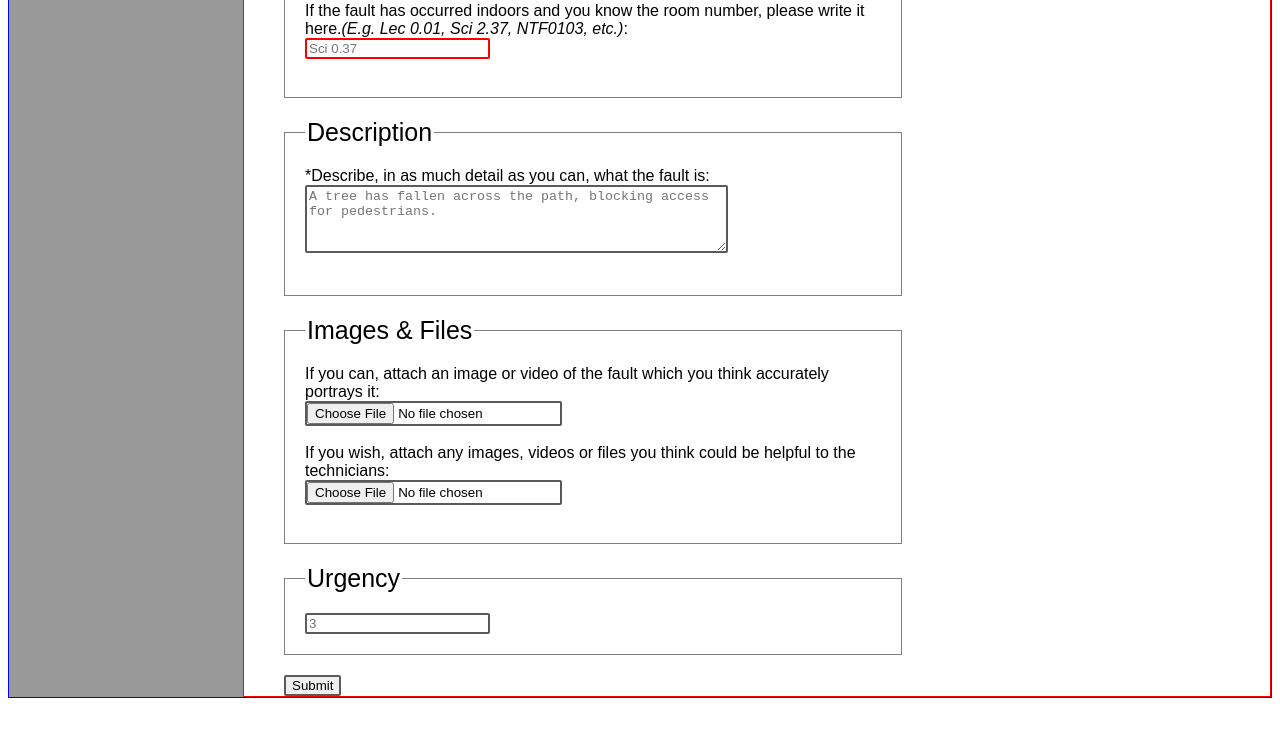
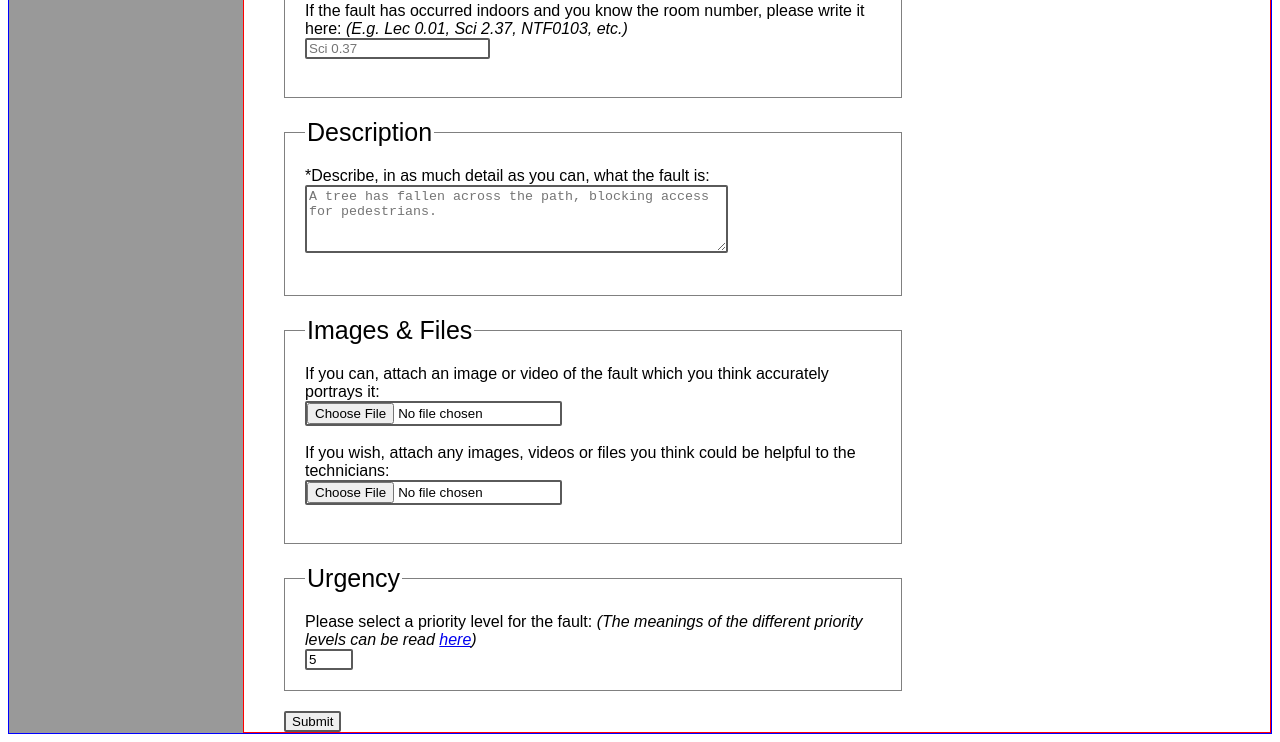
Before and after one commit to wbosley/HciAssignment2, a plain HTML site: page website/index.html in a window 1280 px wide. Shown: the part 798-1540 px from the top of the page. Before the commit the page ends 1504 px from the top, so only its background shows below. Drawn offline with Linux system fonts and the light colour scheme.

Commit message:
updates some odd text and updated validation for form inputs

```diff
--- a/website/index.html
+++ b/website/index.html
@@ -19,7 +19,7 @@
     <aside>
         <ul class = "asideNav" style = "border: 1px solid green">
             <li class = "asideListItem" style = "border: 1px solid green"><a class="active" href="#home">Report a fault</a></li>
-            <li class = "asideListItem"><a href="#news2">My tickets</a></li>
+            <li class = "asideListItem"><a href="#news2">My faults</a></li>
         </ul>
     </aside>
     <!-- THE DIV BELOW CONTAINS ALL CONTENT WHICH NEEDS TO BE CHANGED (e.g. content that is not UI) -->
@@ -40,8 +40,8 @@
                 <p>If you wish, click the map and select the place where the fault occurred.</p>
                 <img style = "width:30vw" src="photos/map.png"></img>
                 <br>
-                <label for="location-room">If the fault has occurred indoors and you know the room number, please write it here.<i>(E.g. Lec 0.01, Sci 2.37, NTF0103, etc.)</i>:</label><br>
-                <input type="text" id="location-room" placeholder="Sci 0.37" required><br><br>
+                <label for="location-room">If the fault has occurred indoors and you know the room number, please write it here: <i>(E.g. Lec 0.01, Sci 2.37, NTF0103, etc.)</i></label><br>
+                <input type="text" id="location-room" placeholder="Sci 0.37"><br><br>
             </fieldset>
             <fieldset>
                 <legend>Description</legend>
@@ -57,7 +57,10 @@
             </fieldset>
             <fieldset>
                 <legend>Urgency</legend>
-                <input list="urgencies" name="browser" placeholder = "3">
+                <label for = "urgencies">
+                    Please select a priority level for the fault: <i>(The meanings of the different priority levels can be read <a target="_blank" href = "https://my.uea.ac.uk/divisions/estates/our-services/report-a-fault#:~:text=PRIORITY%201%3A%C2%A0%20RESPONSE%20TIME%20OF%202%20HOURS">here</a>)</i><br>
+                </label>
+                <input list="urgencies" name="browser" placeholder = "3" value = "5" type = "number" min = "1" max = "5" required>
                 <datalist id="urgencies">
                     <option value="1">
                     <option value="2">
```
